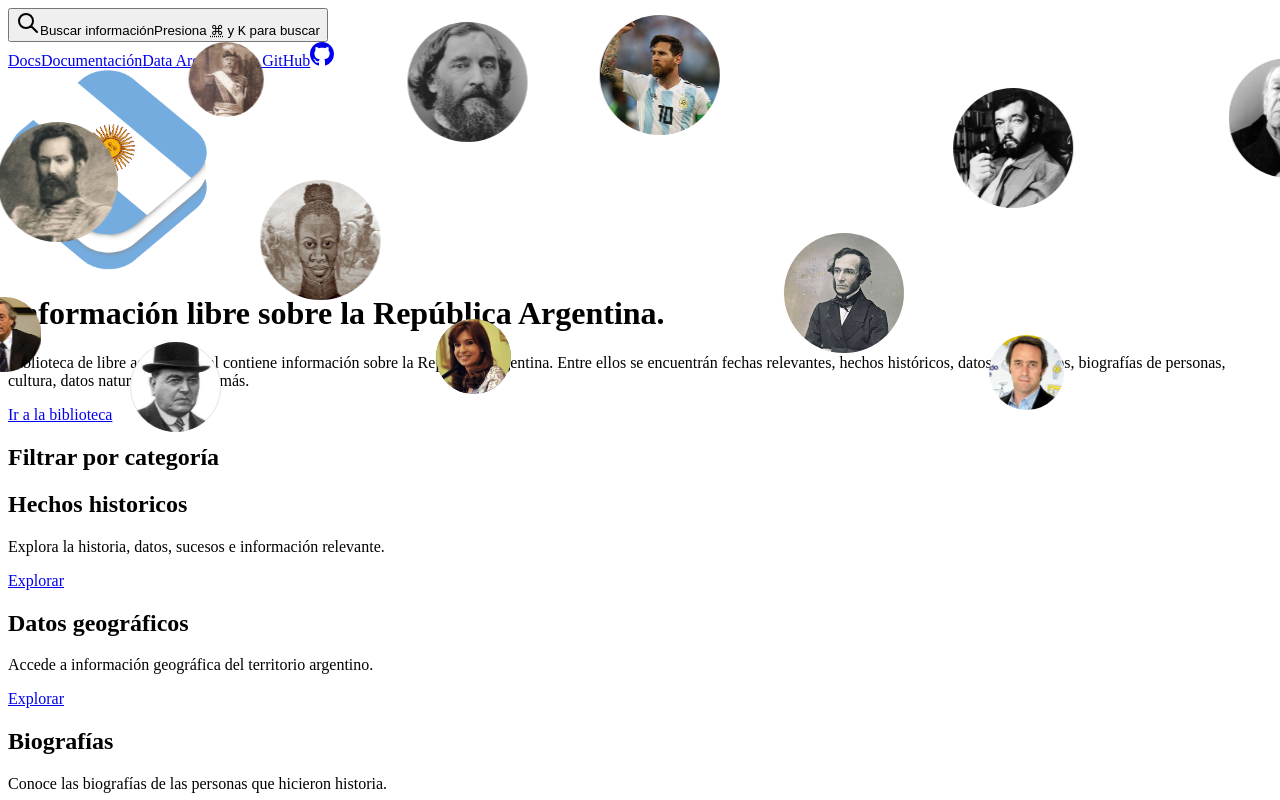
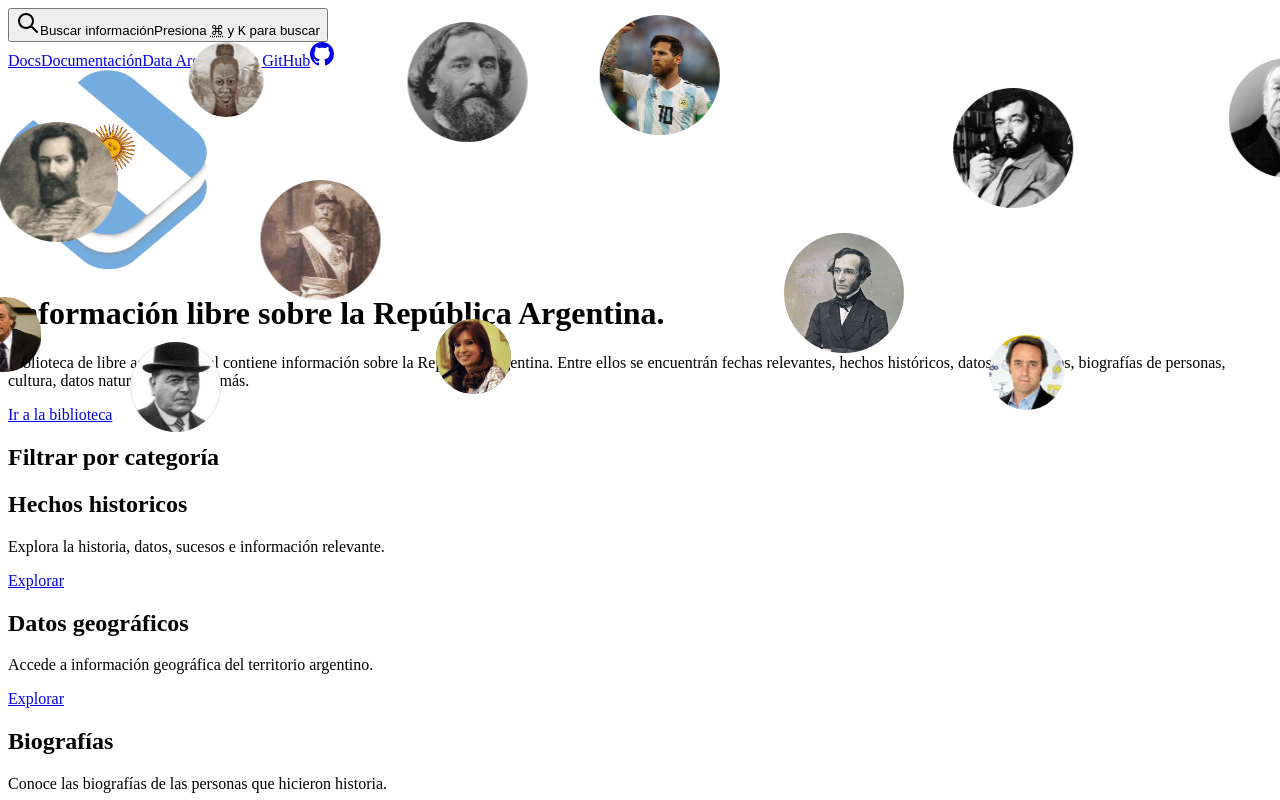
Before and after one commit to IgnacioRodrigues/datargentina, a Next.js app: page / in a window 1280 px wide. Shown: the top 800 px of the page. Built offline with nearby package versions, Linux system fonts and the light colour scheme; grey boxes are pictures that could not be loaded.

Commit message:
Update image remedios

```diff
--- a/pages/components/SectionOne.js
+++ b/pages/components/SectionOne.js
@@ -17,7 +17,7 @@ export default function SectionOne() {
                 <div class="slider_wrapper">
                   <img src="./images/sarmiento.jpg" alt="Sarmiento" className="slider_img shadow" style={{width: 75 + 'px', height: 75 + 'px', left: 1362.5 + 'px', top: 7.5 + 'px', animationDelay: -115322 + 'ms' }} />
                   <img src="./images/galperin.jpg" alt="Marcos Galperin" className="slider_img shadow" style={{width: 75 + 'px', height: 75 + 'px', left: 1362.5 + 'px', top: 334.5 + 'px', animationDelay: -179085 + 'ms' }} />
-                  <img src="./images/julioroca.jpg" alt="Julio Argentino Roca" className="slider_img shadow" style={{width: 75 + 'px', height: 75 + 'px', left: 1362.5 + 'px', top: 41.5 + 'px', animationDelay: -254136 + 'ms'}} />
+                  <img src="./images/maria-remedios-del-valle.jpg" alt="Maria Remedios del Valle" className="slider_img shadow" style={{width: 75 + 'px', height: 75 + 'px', left: 1362.5 + 'px', top: 41.5 + 'px', animationDelay: -254136 + 'ms'}} />
                   <img src="./images/cavallo.jpg" alt="Domingo Cavallo" className="slider_img shadow" style={{width: 75 + 'px', height: 75 + 'px', left: 1362.5 + 'px', top: 296.5 + 'px', animationDelay: -274983 + 'ms' }} />
                   <img src="./images/benegaslynch.jpg" alt="Benegas Lynch" className="slider_img shadow" style={{width: 75 + 'px', height: 75 + 'px', left: 1362.5 + 'px', top: 318.5 + 'px', animationDelay: -230949 + 'ms' }} />
                   <img src="./images/avellaneda.jpg" alt="Nicolas Avellaneda" className="slider_img shadow" style={{width: 75 + 'px', height: 75 + 'px', left: 1362.5 + 'px', top: 188.5 + 'px', animationDelay: -80847 + 'ms'}} />
@@ -36,7 +36,7 @@ export default function SectionOne() {
                   <img src="./images/sarmiento.jpg" alt="Sarmiento" className="slider_img shadow" style={{width: 120 + 'px', height: 120 + 'px', left: 1340 + 'px', top: 0 + 'px', animationDelay: -32847 + 'ms'}} />
                   <img src="./images/sanmartin.jpg" alt="San Martin" className="slider_img shadow" style={{width: 120 + 'px', height: 120 + 'px', left: 1340 + 'px', top: 282 + 'px', animationDelay: -146441 + 'ms'}} />
                   <img src="./images/alberdi.jpg" alt="Juan Bautista Alberdi" className="slider_img shadow" style={{width: 120 + 'px', height: 120 + 'px', left: 1340 + 'px', top: 233 + 'px', animationDelay: -196169 + 'ms'}} />
-                  <img src="./images/maria-remedios-del-valle.jpg" alt="Maria Remedios del Valle" className="slider_img shadow" style={{width: 120 + 'px', height: 120 + 'px', left: 1040 + 'px', top: 180 + 'px', animationDelay: -217119 + 'ms'}} />
+                  <img src="./images/julioroca.jpg" alt="Julio Argentino Roca" className="slider_img shadow" style={{width: 120 + 'px', height: 120 + 'px', left: 1040 + 'px', top: 180 + 'px', animationDelay: -217119 + 'ms'}} />
                   <img src="./images/mitre.jpg" alt="Bartolome Mitre" className="slider_img shadow" style={{width: 120 + 'px', height: 120 + 'px', left: 1340 + 'px', top: 22 + 'px', animationDelay: -231458 + 'ms'}} />
                   <img src="./images/guemes.jpg" alt="Martin Miguel de Güemes" className="slider_img shadow" style={{width: 120 + 'px', height: 120 + 'px', left: 1340 + 'px', top: 122 + 'px', animationDelay: -269898 + 'ms'}} />
                   <img src="./images/belgrano.jpeg" alt="Manuel Belgrano" className="slider_img shadow" style={{width: 120 + 'px', height: 120 + 'px', left: 1340 + 'px', top: 0 + 'px', animationDelay: -283017 + 'ms'}} />
```
